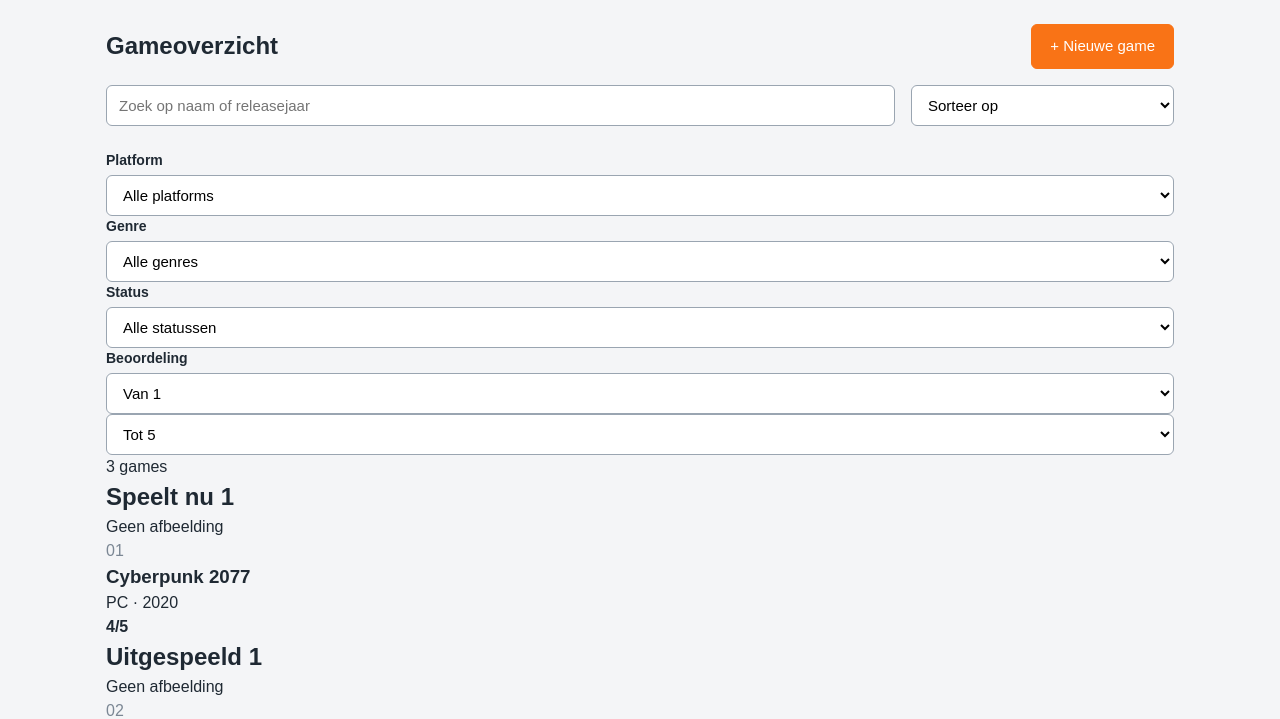
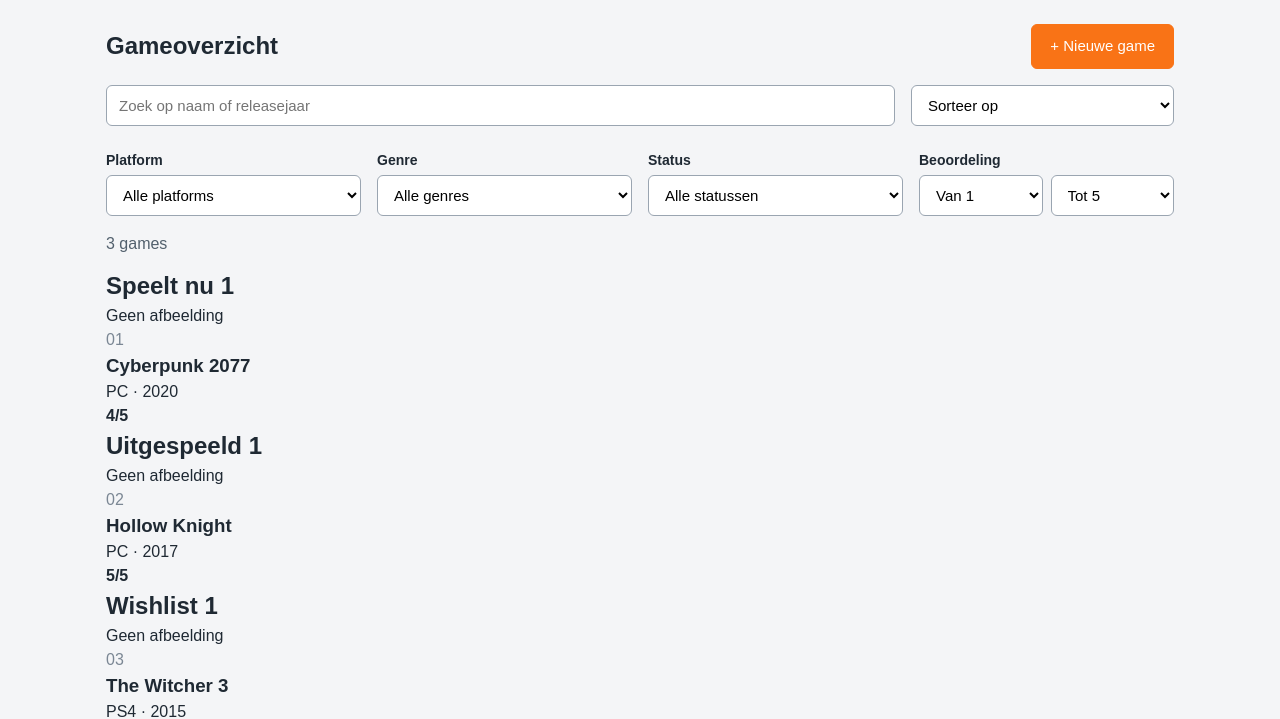
Before and after one commit to SkalitzBlacksmith/GameSpark, a PHP site: page /overzicht.html in a window 1280 px wide. Shown: the part 68-787 px from the top of the page. Run offline with PHP 8.4, Linux system fonts and the light colour scheme.

Commit message:
Added overzicht filters CSS

```diff
--- a/public_html/css/style.css
+++ b/public_html/css/style.css
@@ -192,3 +192,20 @@ label {
 .rating {
     font-weight: bold;
 }
+
+.filters {
+    display: grid;
+    grid-template-columns: repeat(4, 1fr);
+    gap: 16px;
+    margin-bottom: 16px;
+}
+
+.van-tot {
+    display: flex;
+    gap: 8px;
+}
+
+.aantal {
+    color: #52606d;
+    margin-bottom: 12px;
+}
```
